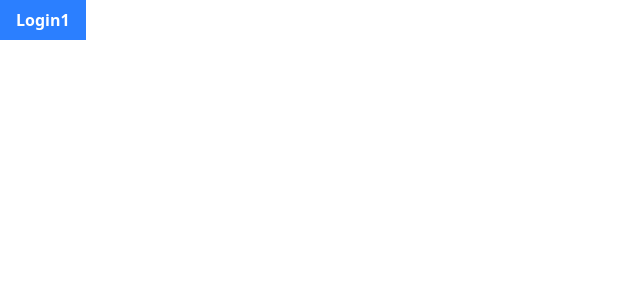
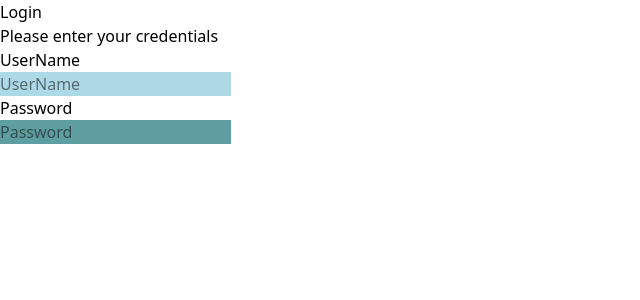
Before and after one commit to UmeshGayashan/Software_Submission_Client, a Next.js app: page /login in a window 1280 px wide. Shown: the top 300 px of the page, without its empty margins (0-640 px from the left). Built offline with nearby package versions, Linux system fonts and the light colour scheme.

Commit message:
simple login form with card

```diff
--- a/app/(auth)/login/page.tsx
+++ b/app/(auth)/login/page.tsx
@@ -2,6 +2,8 @@
 import MainButton from '@/app/components/mainButton'
 import React from 'react'
 import styles from './page.module.css';
+import MainTextField from '@/app/components/MainTextField';
+import Card from '@/app/components/Card';
 
 function Home() {
     const Name = "Login1"
@@ -11,7 +13,18 @@ function Home() {
     }
   return (
     <div>
-        <MainButton onClickFunc={handleClick} Name={Name}/>
+        <Card
+            heading="Login"
+            content="Please enter your credentials"
+            // width={400}
+            // height={300}
+            // backgroundColor="white"
+            // borderRadius={10}
+            // fields={[
+            //     { title: "UserName", isPassword: false },
+            //     { title: "Password", isPassword: true }
+            // ]}
+        />
     </div>
   )
 }
--- /dev/null
+++ b/app/components/Card.tsx
@@ -0,0 +1,31 @@
+import React from 'react'
+import MainTextField from './MainTextField'
+
+type Props ={
+    heading?: string
+    content?: string
+    width?: number
+    height?: number
+    backgroundColor?: string
+    borderRadius?: number
+    fields?: Array<{
+        title: string
+        isPassword: boolean
+    }>
+}
+
+function Card({heading, content, width, height, backgroundColor, borderRadius, fields}: Props) {
+  return (
+    <form>
+        <h2>{heading}</h2>
+            <p>{content}</p>
+            {fields?.map((field, index) => (
+                <MainTextField key={index} title={field.title} isPassword={field.isPassword} />
+            ))}
+            <MainTextField title="UserName" isPassword={false} />
+            <MainTextField title="Password" isPassword={true} />
+    </form>
+  )
+}
+
+export default Card
--- /dev/null
+++ b/app/components/MainTextField.tsx
@@ -0,0 +1,27 @@
+'use client'
+import React from 'react'
+import styles from '../components/Styling/MainTextField.module.css';
+
+type Props = {
+    isPassword?: boolean
+    title?: string
+}
+
+function MainTextField({isPassword,title}:Props) {
+  {
+    return(
+        <div>
+            <div>
+                {title}
+            </div>
+            <input
+                type={isPassword ? "password" : "text"}
+                className={isPassword ? styles.inputPassword : styles.inputText}
+                placeholder={title}>
+            </input>
+        </div>
+    )
+  }
+}
+
+export default MainTextField
--- /dev/null
+++ b/app/components/Styling/MainTextField.module.css
@@ -0,0 +1,14 @@
+.input {
+  padding: auto;
+  font-size: 1rem;
+}
+
+.inputPassword{
+  background-color:cadetblue;
+  border-color:cadetblue;
+}
+
+.inputText{
+  background-color:lightblue;
+  border-color:lightblue;
+}
--- a/app/globals.css
+++ b/app/globals.css
@@ -24,3 +24,18 @@ body {
   color: var(--foreground);
   font-family: Arial, Helvetica, sans-serif;
 } */
+
+.input {
+  padding: auto;
+  font-size: 1rem;
+}
+
+.input-password{
+  background-color:cadetblue;
+  border-color:cadetblue;
+}
+
+.input-text{
+  background-color:lightblue;
+  border-color:lightblue;
+}
```
